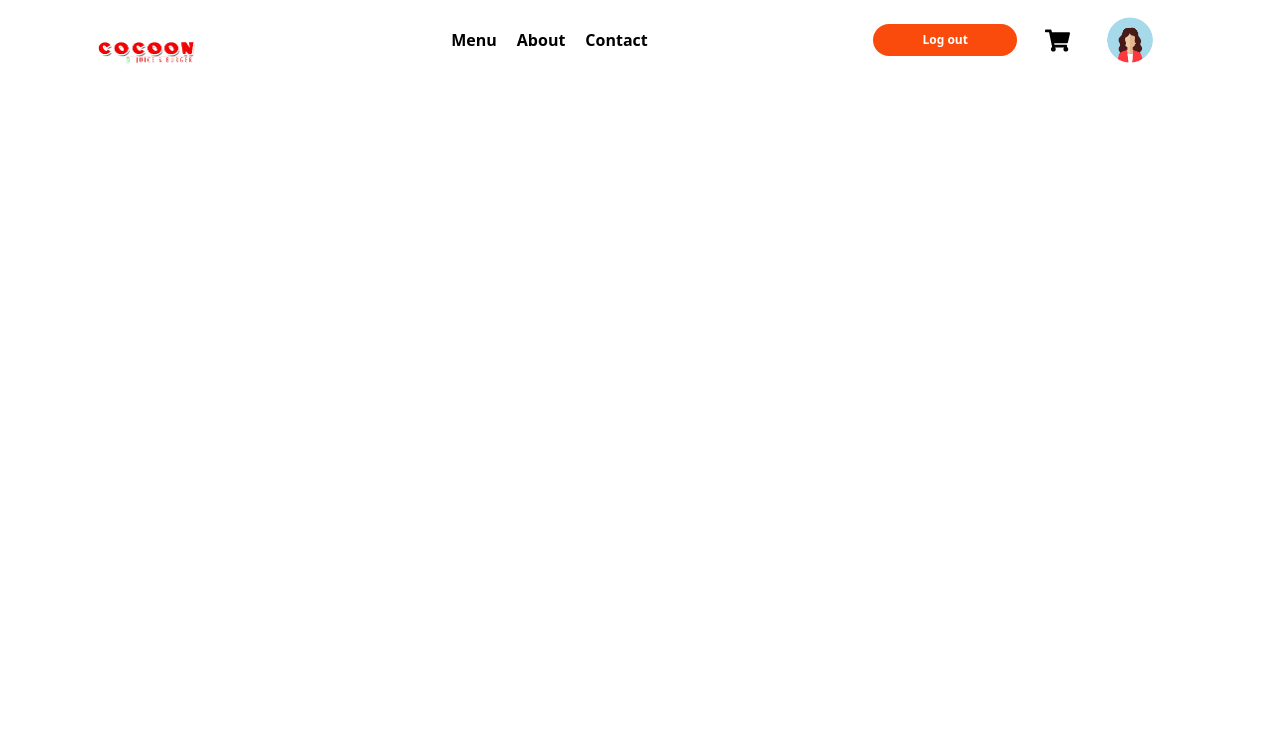
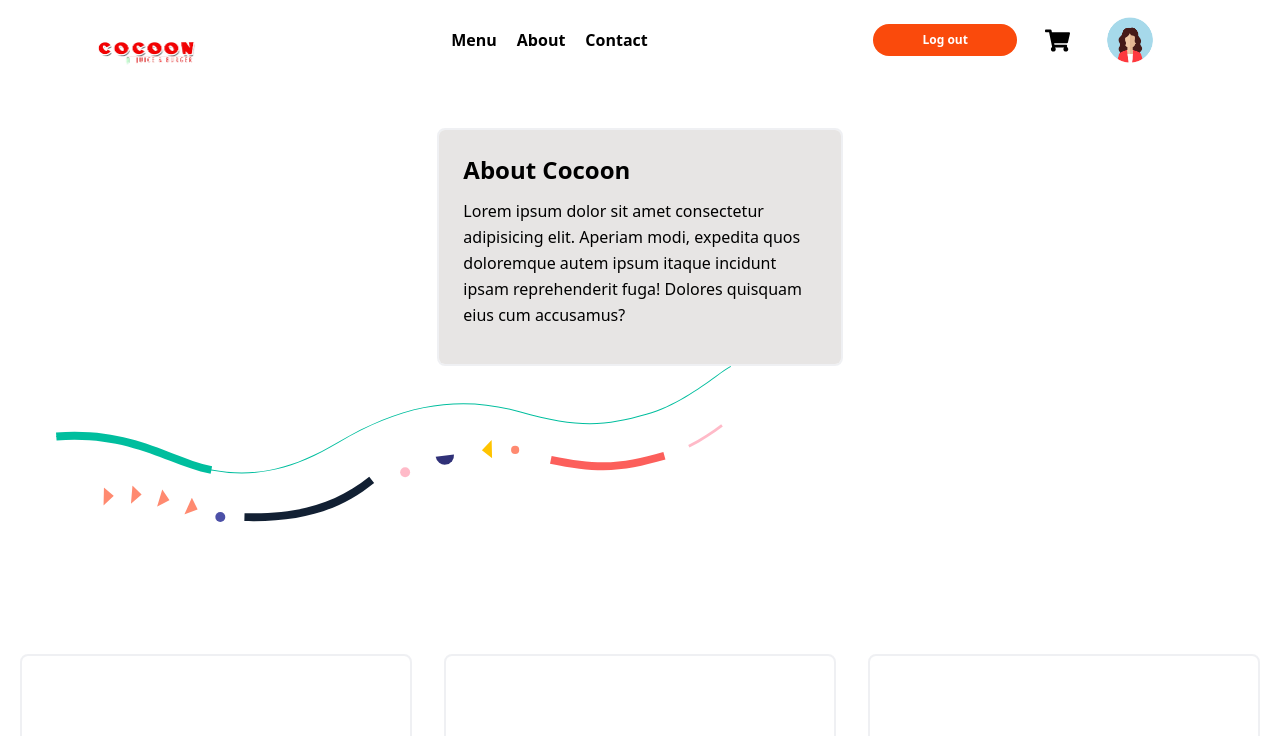
Before and after one commit to Aklile-Yilma/Cocoon-Order-and-Delivery-Web-App, a React (Create React App) app in the folder front-end/: page / in a window 1280 px wide. Shown: the top 736 px of the page. Built offline with nearby package versions, Linux system fonts and the light colour scheme; a web font is replaced by a local one.

Commit message:
Revert "Add home page"
This reverts commit 8a8d5e129425840fb4cacb827258dc336908da34.

```diff
--- a/front-end/src/App.js
+++ b/front-end/src/App.js
@@ -1,17 +1,17 @@
 import Menu from "./components/Menu";
-import "./App.css";
+import "./app.css";
 import "./index.css";
 import Cart from "./components/Cart";
 import ProductDetail from "./components/ProductDetail";
 import Header from "./components/header/Header";
-// import AboutCard from "./components/card/AboutCard";
+import AboutCard from "./components/card/AboutCard";
 
 function App() {
   return (
     <div className="flex flex-col ">
       <Header/>
       {/* <ProductDetail /> */}
-      {/* <AboutCard/> */}
+      <AboutCard/>
 
     </div>
   );
```
